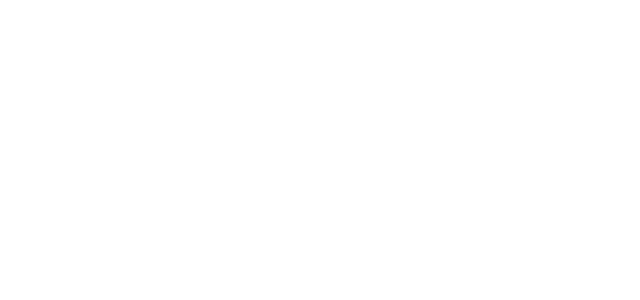
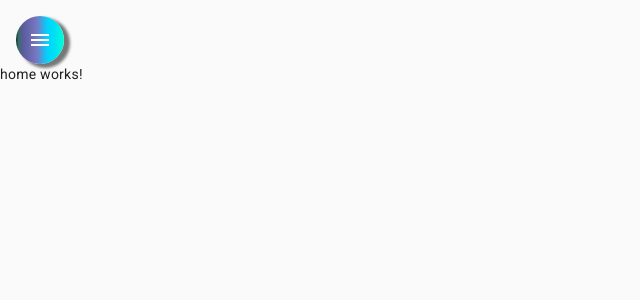
Before and after one commit to Rodrigopca42/projeto-FullStack-Front, an Angular app in the folder helpdesk/: page /home in a window 1280 px wide. Before the commit this address led to /. Shown: the top 300 px of the page, without its empty margins (0-640 px from the left). Built offline with nearby package versions, Linux system fonts and the light colour scheme.

Commit message:
Rota para o componente HOME

```diff
--- a/helpdesk/src/app/app-routing.module.ts
+++ b/helpdesk/src/app/app-routing.module.ts
@@ -1,11 +1,13 @@
 import { NgModule } from '@angular/core';
 import { RouterModule, Routes } from '@angular/router';
+import { HomeComponent } from './components/home/home.component';
 import { NavComponent } from './components/nav/nav.component';
 
 const routes: Routes = [
   {
-    path: '',
-    component: NavComponent
+    path: '', component: NavComponent, children:[
+      {path:'home', component: HomeComponent }
+    ]
   }
 ];
 
--- a/helpdesk/src/app/components/nav/nav.component.html
+++ b/helpdesk/src/app/components/nav/nav.component.html
@@ -26,9 +26,10 @@
     </mat-drawer>
 
     <div class="sidenav-content">
-        <button class="menu mat-elevation-z10" (click)="drawer.toggle()" mat-icon-button>
+        <button class="menu" (click)="drawer.toggle()" mat-icon-button>
            <mat-icon>menu</mat-icon>
         </button>
+        <router-outlet></router-outlet>
      </div>
 
   </mat-drawer-container>
--- a/helpdesk/src/app/components/nav/nav.component.ts
+++ b/helpdesk/src/app/components/nav/nav.component.ts
@@ -1,4 +1,6 @@
 import { Component, OnInit } from '@angular/core';
+import { Router } from '@angular/router';
+
 
 @Component({
   selector: 'app-nav',
@@ -7,9 +9,11 @@
 })
 export class NavComponent implements OnInit{
 
-  constructor(){ }
+  constructor(private router: Router) { }
 
   ngOnInit(): void {
+
+    this.router.navigate(['home'])
 
   }
 
```
